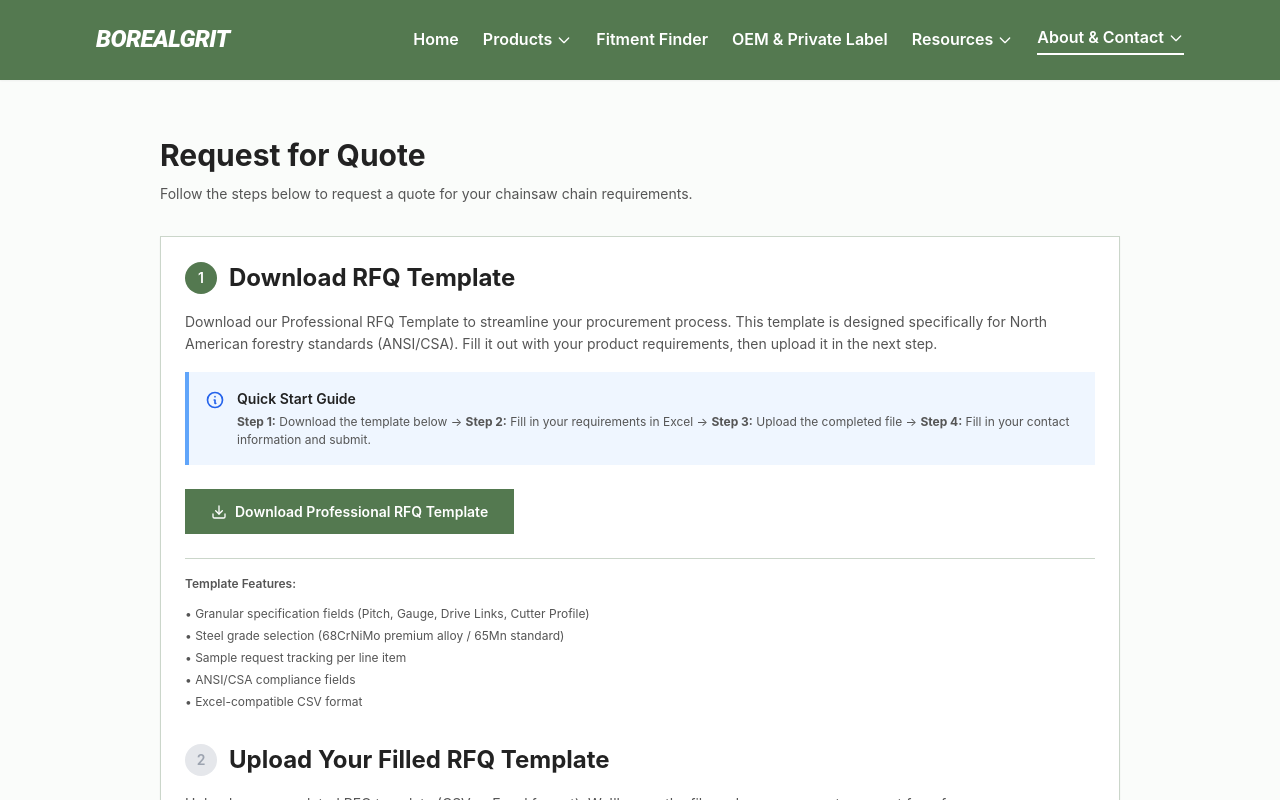
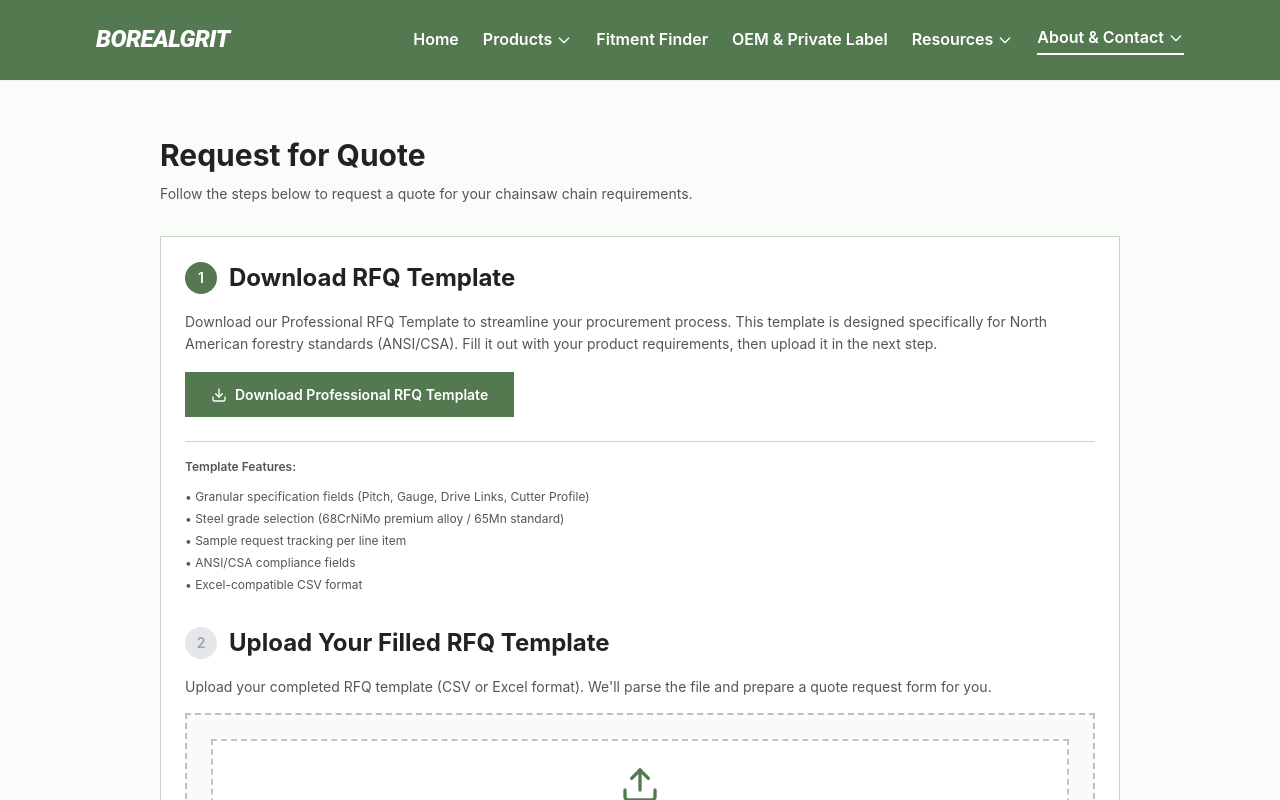
Before and after one commit to LoganOYoung/chainsaw-chain-supplier-borealgrit, a Next.js app: page /request-quote in a window 1280 px wide. Shown: the top 800 px of the page. Built offline with nearby package versions, Linux system fonts and the light colour scheme.

Commit message:
Remove Quick Start Guide info box from Request Quote page

```diff
--- a/app/request-quote/page.tsx
+++ b/app/request-quote/page.tsx
@@ -802,26 +802,6 @@ ${uploadedFile ? `\n--- Uploaded RFQ File: ${uploadedFile.name} ---\n${uploadedF
               Download our Professional RFQ Template to streamline your procurement process. This template is designed specifically for North American forestry standards (ANSI/CSA). Fill it out with your product requirements, then upload it in the next step.
             </p>
 
-            {/* Quick Start Tip */}
-            {currentStep === 1 && (
-              <div className="mb-6 bg-blue-50 border-l-4 border-blue-400 p-4 rounded-none">
-                <div className="flex items-start gap-3">
-                  <div className="flex-shrink-0 mt-0.5">
-                    <svg className="w-5 h-5 text-blue-600" fill="none" stroke="currentColor" viewBox="0 0 24 24">
-                      <path strokeLinecap="round" strokeLinejoin="round" strokeWidth={2} d="M13 16h-1v-4h-1m1-4h.01M21 12a9 9 0 11-18 0 9 9 0 0118 0z" />
-                    </svg>
-                  </div>
-                  <div>
-                    <h3 className="font-semibold text-text-main text-xs sm:text-sm mb-1">Quick Start Guide</h3>
-                    <p className="text-xs text-text-body">
-                      <span className="hidden sm:inline"><strong>Step 1:</strong> Download the template below → <strong>Step 2:</strong> Fill in your requirements in Excel → <strong>Step 3:</strong> Upload the completed file → <strong>Step 4:</strong> Fill in your contact information and submit.</span>
-                      <span className="sm:hidden"><strong>1.</strong> Download → <strong>2.</strong> Fill Excel → <strong>3.</strong> Upload → <strong>4.</strong> Submit</span>
-                    </p>
-                  </div>
-                </div>
-              </div>
-            )}
-
             {/* Download Button */}
             <div className="mb-4 md:mb-6">
               <button
```
